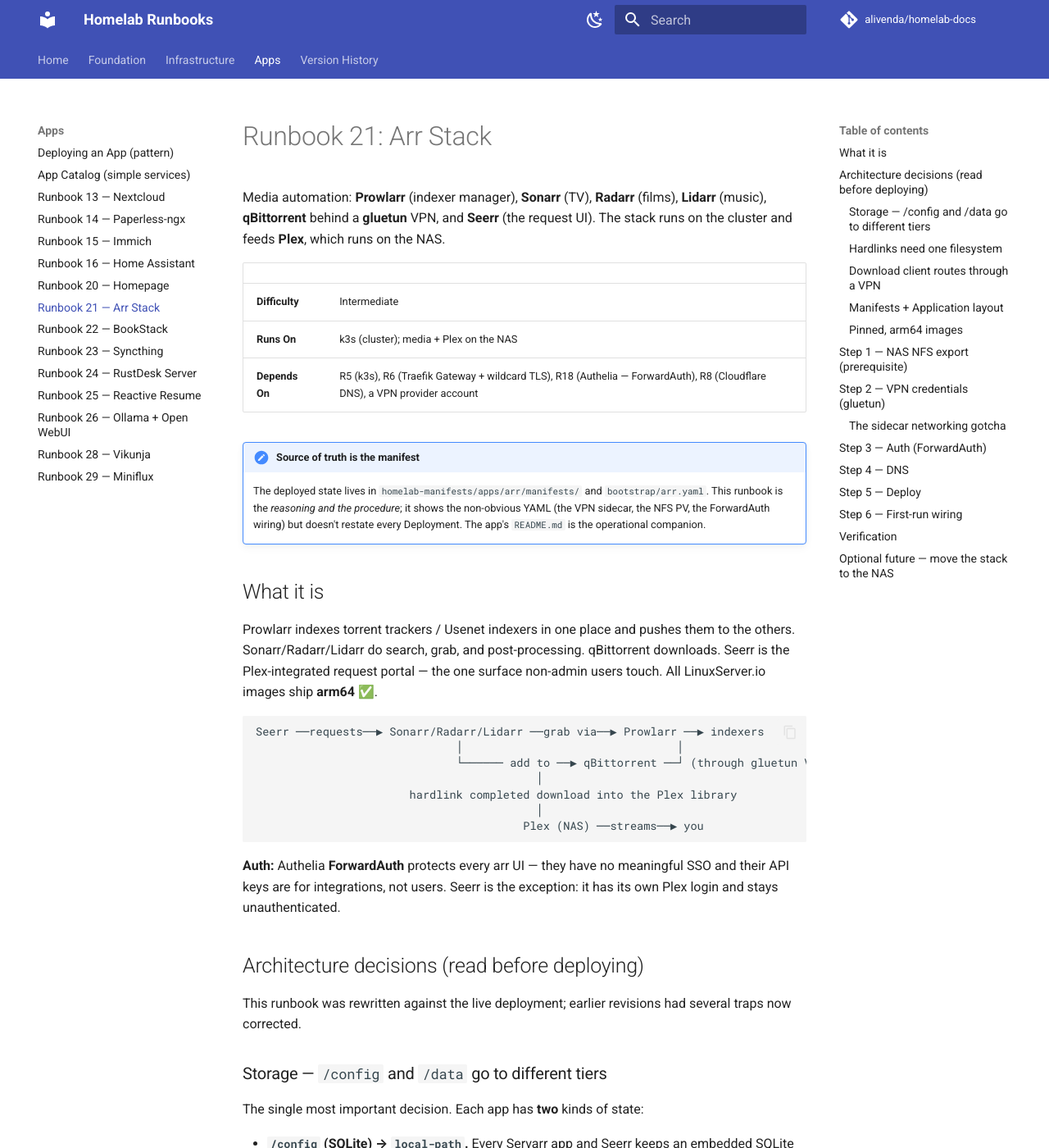
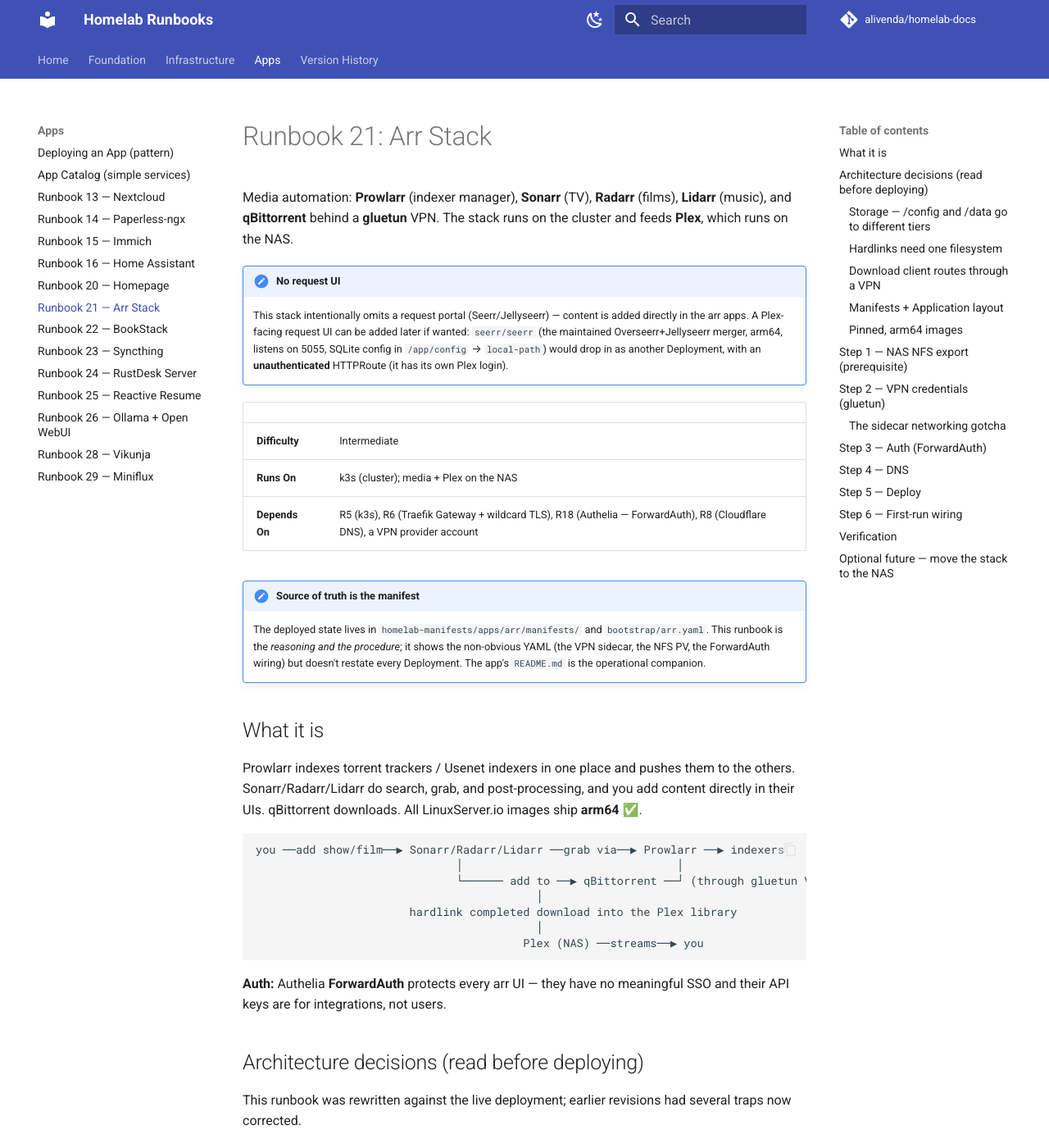
Before and after one commit to alivenda/homelab-docs, an MkDocs documentation site: the page built from docs/21-arr-stack.md, in a window 1280 px wide and 1400 px high. Shown: the whole window at 82% size. Built offline with MkDocs 1.6.1 and Material for MkDocs 9.7.7, drawn with Linux system fonts in a browser that asks for light colours; comment, search, counter and statistics services are not loaded; some of the changed text lies outside the part shown.

Commit message:
R21: drop Seerr from the arr stack
Removes the request UI per decision to not run one. Every arr UI is now uniformly behind ForwardAuth; adds a note on adding Seerr later if a Plex-facing request portal is wanted.

````diff
--- a/docs/21-arr-stack.md
+++ b/docs/21-arr-stack.md
@@ -1,9 +1,16 @@
 # Runbook 21: Arr Stack
 
 Media automation: **Prowlarr** (indexer manager), **Sonarr** (TV), **Radarr**
-(films), **Lidarr** (music), **qBittorrent** behind a **gluetun** VPN, and
-**Seerr** (the request UI). The stack runs on the cluster and feeds **Plex**,
-which runs on the NAS.
+(films), **Lidarr** (music), and **qBittorrent** behind a **gluetun** VPN. The
+stack runs on the cluster and feeds **Plex**, which runs on the NAS.
+
+!!! note "No request UI"
+    This stack intentionally omits a request portal (Seerr/Jellyseerr) — content
+    is added directly in the arr apps. A Plex-facing request UI can be added
+    later if wanted: `seerr/seerr` (the maintained Overseerr+Jellyseerr merger,
+    arm64, listens on 5055, SQLite config in `/app/config` → `local-path`) would
+    drop in as another Deployment, with an **unauthenticated** HTTPRoute (it has
+    its own Plex login).
 
 | | |
 |---|---|
@@ -21,12 +28,12 @@ which runs on the NAS.
 ## What it is
 
 Prowlarr indexes torrent trackers / Usenet indexers in one place and pushes them
-to the others. Sonarr/Radarr/Lidarr do search, grab, and post-processing.
-qBittorrent downloads. Seerr is the Plex-integrated request portal — the one
-surface non-admin users touch. All LinuxServer.io images ship **arm64** ✅.
+to the others. Sonarr/Radarr/Lidarr do search, grab, and post-processing, and you
+add content directly in their UIs. qBittorrent downloads. All LinuxServer.io
+images ship **arm64** ✅.
 
 ```
-Seerr ──requests──▶ Sonarr/Radarr/Lidarr ──grab via──▶ Prowlarr ──▶ indexers
+you ──add show/film──▶ Sonarr/Radarr/Lidarr ──grab via──▶ Prowlarr ──▶ indexers
                               │                                │
                               └────── add to ──▶ qBittorrent ──┘ (through gluetun VPN)
                                           │
@@ -36,8 +43,7 @@ Seerr ──requests──▶ Sonarr/Radarr/Lidarr ──grab via──▶ Prowl
 ```
 
 **Auth:** Authelia **ForwardAuth** protects every arr UI — they have no
-meaningful SSO and their API keys are for integrations, not users. Seerr is the
-exception: it has its own Plex login and stays unauthenticated.
+meaningful SSO and their API keys are for integrations, not users.
 
 ## Architecture decisions (read before deploying)
 
@@ -48,9 +54,9 @@ several traps now corrected.
 
 The single most important decision. Each app has **two** kinds of state:
 
-- **`/config` (SQLite) → `local-path`.** Every Servarr app and Seerr keeps an
-  embedded SQLite DB in `/config` (`sonarr.db`, `radarr.db`, …, Seerr's
-  `db/db.sqlite3`). **SQLite corrupts on NFS** — the
+- **`/config` (SQLite) → `local-path`.** Every Servarr app keeps an embedded
+  SQLite DB in `/config` (`sonarr.db`, `radarr.db`, `lidarr.db`, `prowlarr.db`).
+  **SQLite corrupts on NFS** — the
   [Servarr wiki FAQ](https://wiki.servarr.com/sonarr/faq) is explicit: *"a common
   cause of database corruption is putting the database on a network share… the
   AppData folder must be on local storage."* So `/config` uses the node-local
@@ -116,14 +122,7 @@ old loose `apps/arr/*.yaml`.
 | Radarr | `lscr.io/linuxserver/radarr:version-6.2.1.10461` |
 | Lidarr | `lscr.io/linuxserver/lidarr:version-3.1.0.4875` |
 | qBittorrent | `lscr.io/linuxserver/qbittorrent:version-5.2.2_v2.0.13` |
-| Seerr | `seerr/seerr:v3.3.0` |
 | gluetun | `qmcgaw/gluetun:v3.41.1` |
-
-!!! note "Seerr is real — and the right choice"
-    [Seerr](https://github.com/seerr-team/seerr) (`seerr-team/seerr`) is the
-    **official merge of Overseerr and Jellyseerr**; both predecessors are now
-    deprecated in its favour. It ships arm64, listens on 5055, stores config in
-    `/app/config`. No need to fall back to Jellyseerr.
 
 `TZ=Etc/UTC` everywhere (was Europe/London). All LinuxServer apps take
 `PUID=1000`, `PGID=1000`, `UMASK=022`.
@@ -213,10 +212,10 @@ a dead tunnel restarts the sidecar and re-arms the kill-switch.
 One `authelia-forwardauth` Middleware in the `arr` namespace; each protected
 HTTPRoute references it with an `ExtensionRef` filter (the
 [deploy-pattern recipe](apps-deploy-pattern.md#forwardauth-authelia-gates-the-app-at-the-proxy)).
-The route fails closed. **Seerr's HTTPRoute carries no filter.**
+The route fails closed.
 
 ```yaml
-# every arr route except seerr:
+# every arr route:
 rules:
   - filters:
       - type: ExtensionRef
@@ -229,7 +228,7 @@ rules:
 
 Add the subdomains to `var.services` in the Cloudflare module and `tofu apply`
 **before** they'll resolve (one A record each at the Traefik LB):
-`sonarr`, `radarr`, `lidarr`, `prowlarr`, `qbt`, `requests`.
+`sonarr`, `radarr`, `lidarr`, `prowlarr`, `qbt`.
 
 ## Step 5 — Deploy
 
@@ -252,22 +251,19 @@ secret) are done.
    qBittorrent at `http://qbittorrent.arr.svc.cluster.local:8080`.
 4. **Root folders** — Sonarr `/data/media/tv`, Radarr `/data/media/movies`,
    Lidarr `/data/media/music`; confirm "Use Hardlinks instead of Copy" is on.
-5. **Seerr** — at `https://requests.alivenda.dev` run the wizard, connect Plex
-   and the arr apps (same in-cluster URLs + API keys).
-6. Save every app's API key to Vaultwarden.
+5. Save every app's API key to Vaultwarden.
 
 ## Verification
 
 - [ ] `kubectl get pods -n arr` — all Running (qbittorrent has 2/2: gluetun + app).
 - [ ] ArgoCD shows `arr` Synced / Healthy.
-- [ ] Each UI serves over the wildcard cert; the five arr UIs **challenge with
-      Authelia** before loading; `requests.alivenda.dev` loads without it.
+- [ ] Each UI serves over the wildcard cert and **challenges with Authelia**
+      before loading.
 - [ ] gluetun's public IP is the VPN's, not home:
       `kubectl -n arr exec deploy/qbittorrent -c gluetun -- wget -qO- https://ipinfo.io/ip`.
 - [ ] Prowlarr → Settings → Apps shows Sonarr/Radarr/Lidarr **connected**.
 - [ ] A test grab completes and lands (hardlinked) in the right
       `/data/media/<type>` folder; Plex sees it.
-- [ ] Seerr wizard completes; the Plex library appears in Seerr.
 - [ ] `PodVolumeBackup` for each `config` volume shows **bytes > 0** after the
       04:00 UTC velero run (not just `Completed`).
 - [ ] All API keys + the qBittorrent password + the VPN config in Vaultwarden.
````
